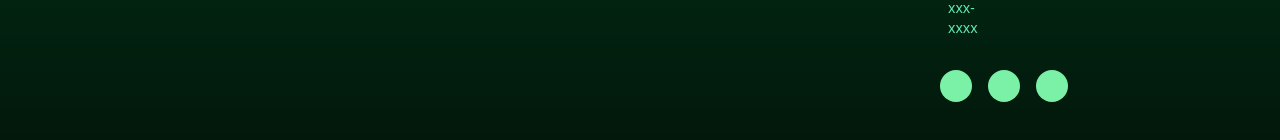
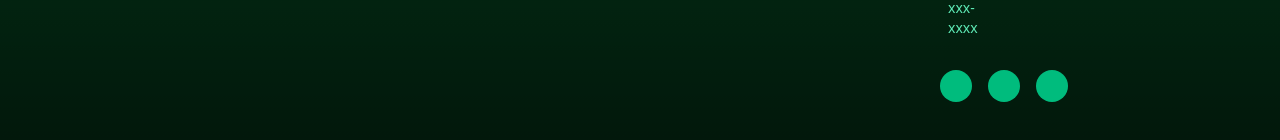
Before and after one commit to KylePep/consultant-jeff, a Vue app: page / in a window 1280 px wide. Shown: the part 1735-1875 px from the top of the page. Built offline with nearby package versions, Linux system fonts and the light colour scheme.

Commit message:
mdi fonts not working

```diff
--- a/package.json
+++ b/package.json
@@ -11,7 +11,7 @@
     "format": "prettier --write src/"
   },
   "dependencies": {
-    "@mdi/font": "7.3.67",
+    "@mdi/font": "^7.3.67",
     "@tailwindcss/vite": "^4.0.6",
     "vue": "^3.5.13",
     "vue-router": "^4.5.0"
--- a/src/components/FooterContent.vue
+++ b/src/components/FooterContent.vue
@@ -126,18 +126,22 @@ const services = {
           <li class="font-semibold text-sm">Email: <span
               class="font-normal text-sm text-emerald-300">email@email.com</span></li>
         </ul>
+
         <div class="flex gap-4">
-          <a target="_blank" href="https://" class="bg-green-300 rounded-full h-8 w-8 flex justify-center items-center">
+          <a target="_blank" href="https://www.google.com"
+            class="bg-emerald-500 rounded-full h-8 w-8 flex justify-center items-center">
             <i class="relative mdi mdi-facebook text-xl"></i>
           </a>
-          <a target="_blank" href="https://" class="bg-green-300 rounded-full h-8 w-8 flex justify-center items-center">
+          <a target="_blank" href="https://www.google.com"
+            class="bg-emerald-500 rounded-full h-8 w-8 flex justify-center items-center">
             <i class="relative mdi mdi-instagram text-xl"></i>
           </a>
-          <a target="_blank" href="https://" class="bg-green-300 rounded-full h-8 w-8 flex justify-center items-center">
+          <a target="_blank" href="https://www.google.com"
+            class="bg-emerald-500 rounded-full h-8 w-8 flex justify-center items-center">
             <i class="relative mdi mdi-alpha-g text-4xl"></i>
           </a>
+        </div>
 
-        </div>
       </section>
 
     </div>
```
Also changed, not shown: 1 other file (tests, documents, lock files or other folders).
